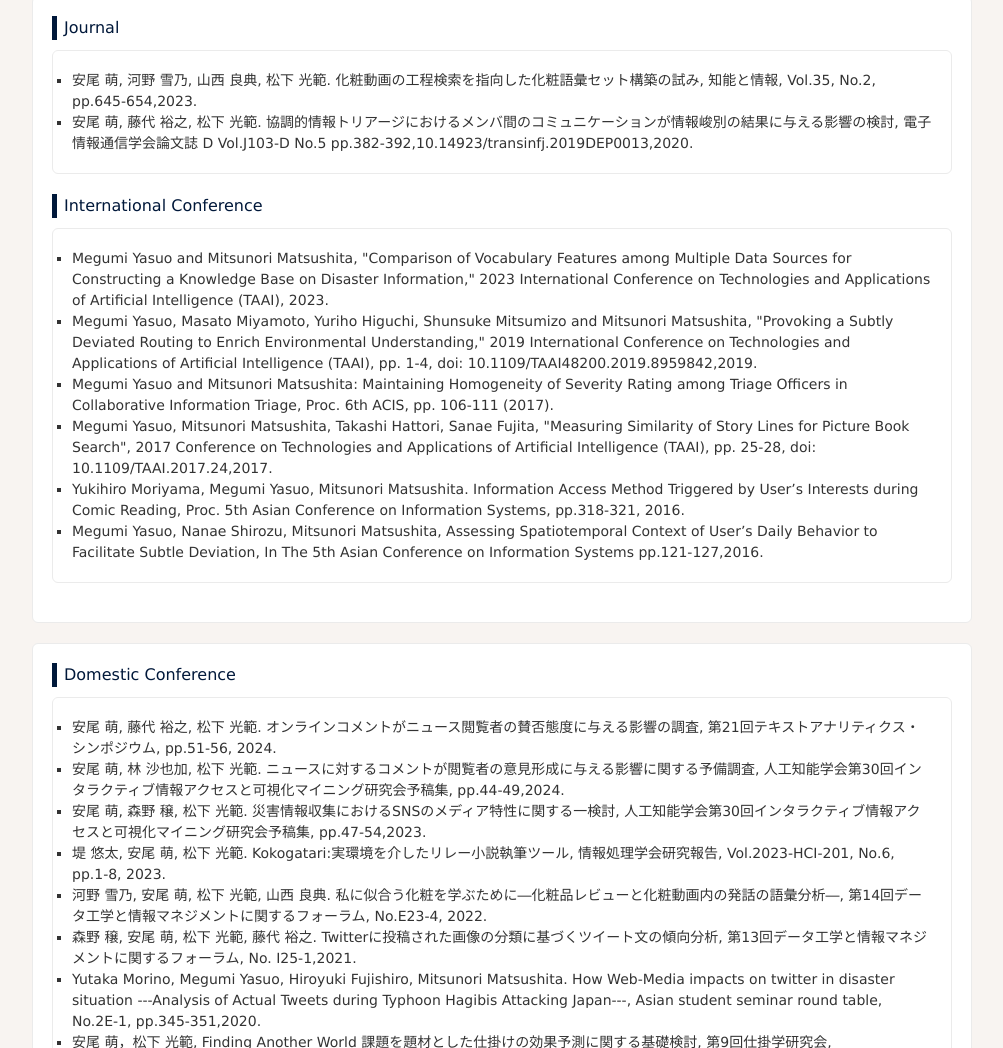
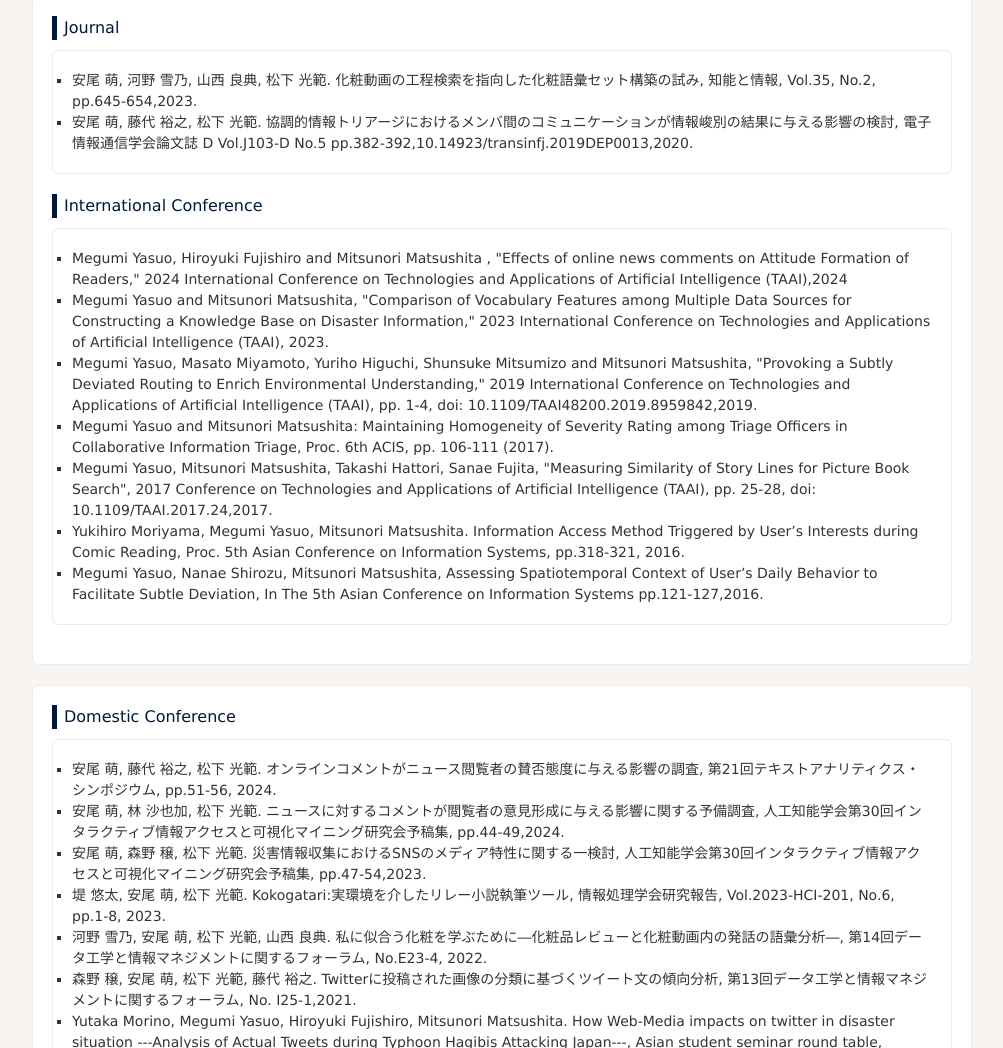
Before and after one commit to meg-github/Portfolio, a plain HTML site: page publication.html in a window 1280 px wide. Shown: the part 659-1707 px from the top of the page, without its empty margins (138-1141 px from the left). Drawn offline with Linux system fonts and the light colour scheme.

Commit message:
update pubs
update publication

```diff
--- a/publication.html
+++ b/publication.html
@@ -71,6 +71,8 @@
 			</ul>
 			<h3 class="heading">International Conference</h3>
 			<ul class="paper_list">
+				<li>Megumi Yasuo, Hiroyuki Fujishiro and Mitsunori Matsushita
+				, "Effects of online news comments on Attitude Formation of Readers," 2024 International Conference on Technologies and Applications of Artiﬁcial Intelligence (TAAI),2024</li>
 				<li>Megumi Yasuo and  Mitsunori Matsushita, "Comparison of Vocabulary Features among Multiple Data Sources for Constructing a Knowledge Base on Disaster Information," 2023 International Conference on Technologies and Applications of Artiﬁcial Intelligence (TAAI), 2023.</li>
 				<li>Megumi Yasuo, Masato Miyamoto, Yuriho Higuchi, Shunsuke Mitsumizo and Mitsunori Matsushita, "Provoking a Subtly Deviated Routing to Enrich Environmental Understanding," 2019 International Conference on Technologies and Applications of Artiﬁcial Intelligence (TAAI), pp. 1-4, doi: 10.1109/TAAI48200.2019.8959842,2019.</li>
 				<li>Megumi Yasuo and Mitsunori Matsushita: Maintaining Homogeneity of Severity Rating among Triage Officers in Collaborative Information Triage, Proc. 6th ACIS, pp. 106-111 (2017).</li>
```
